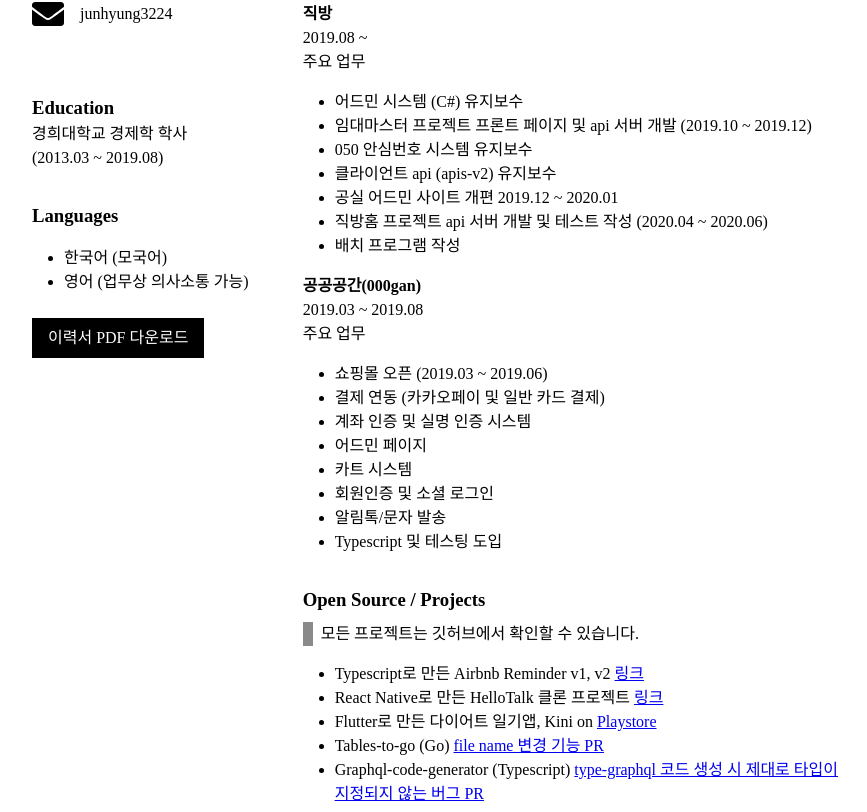
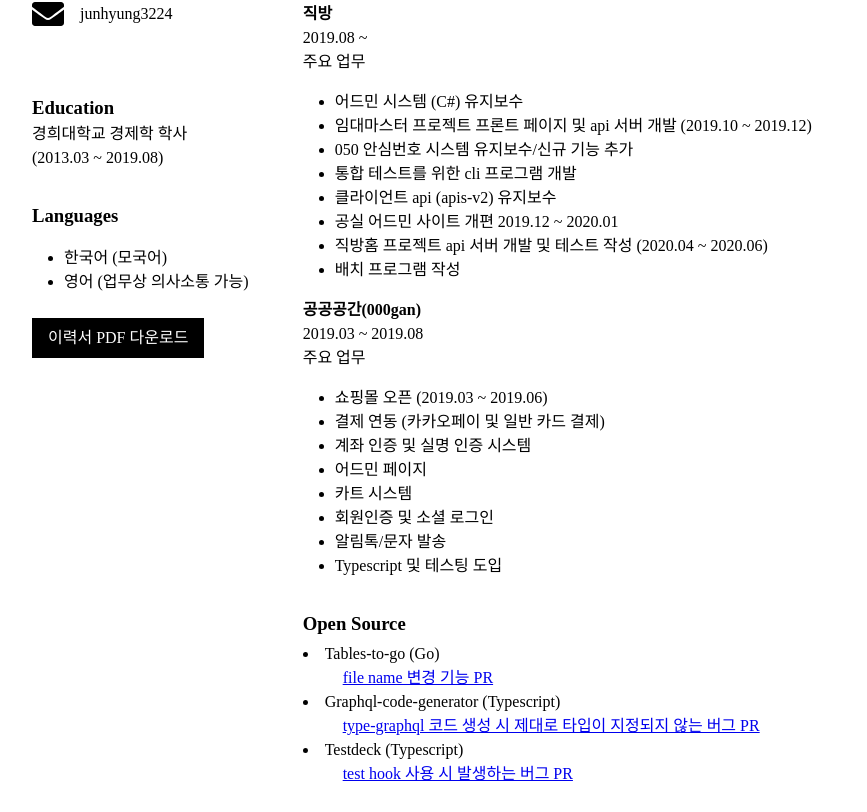
Before and after one commit to leejh3224/resume, a Vue app: page / in a window 1280 px wide. Shown: the part 348-1160 px from the top of the page, without its empty margins (202-1069 px from the left). Built offline with nearby package versions, Linux system fonts and the light colour scheme; a web font is replaced by a local one.

Commit message:
이력서 업데이트

```diff
--- a/src/App.vue
+++ b/src/App.vue
@@ -57,7 +57,8 @@
           <ul>
             <li>어드민 시스템 (C#) 유지보수</li>
             <li>임대마스터 프로젝트 프론트 페이지 및 api 서버 개발 (2019.10 ~ 2019.12)</li>
-            <li>050 안심번호 시스템 유지보수</li>
+            <li>050 안심번호 시스템 유지보수/신규 기능 추가</li>
+            <li>통합 테스트를 위한 cli 프로그램 개발</li>
             <li>클라이언트 api (apis-v2) 유지보수</li>
             <li>공실 어드민 사이트 개편 2019.12 ~ 2020.01</li>
             <li>직방홈 프로젝트 api 서버 개발 및 테스트 작성 (2020.04 ~ 2020.06)</li>
@@ -77,8 +78,23 @@
             <li>Typescript 및 테스팅 도입</li>
           </ul>
         </div>
+        <div class="section-opensource">
+          <h3>Open Source</h3>
+          <li>
+            Tables-to-go (Go)
+            <br /><a style="padding-left: 40px;" target="_blank" href="https://github.com/fraenky8/tables-to-go/pull/30">file name 변경 기능 PR</a>
+          </li>
+          <li>
+            Graphql-code-generator (Typescript)
+            <br /><a style="padding-left: 40px;" target="_blank" href="https://github.com/dotansimha/graphql-code-generator/pull/4181">type-graphql 코드 생성 시 제대로 타입이 지정되지 않는 버그 PR</a>
+          </li>
+          <li>
+            Testdeck (Typescript)
+            <br /><a style="padding-left: 40px;" target="_blank" href="https://github.com/testdeck/testdeck/pull/277">test hook 사용 시 발생하는 버그 PR</a>
+          </li>
+        </div>
         <div class="section-projects">
-          <h3>Open Source / Projects</h3>
+          <h3>Projects</h3>
           <p class="quote">모든 프로젝트는 깃허브에서 확인할 수 있습니다.</p>
           <ul>
             <li>
@@ -89,12 +105,6 @@
             </li>
             <li>
               Flutter로 만든 다이어트 일기앱, Kini on <a target="_blank" href="https://play.google.com/store/apps/details?id=com.gompro.kini">Playstore</a>
-            </li>
-            <li>
-              Tables-to-go (Go) <a target="_blank" href="https://github.com/fraenky8/tables-to-go/pull/30">file name 변경 기능 PR</a>
-            </li>
-            <li>
-              Graphql-code-generator (Typescript) <a target="_blank" href="https://github.com/dotansimha/graphql-code-generator/pull/4181">type-graphql 코드 생성 시 제대로 타입이 지정되지 않는 버그 PR</a>
             </li>
           </ul>
         </div>
@@ -187,6 +197,14 @@ export default {
 }
 
 .section-work-experience > h3 {
+  margin-bottom: 4px;
+}
+
+.section-opensource {
+  margin-top: 32px;
+}
+
+.section-opensource > h3 {
   margin-bottom: 4px;
 }
 
```
